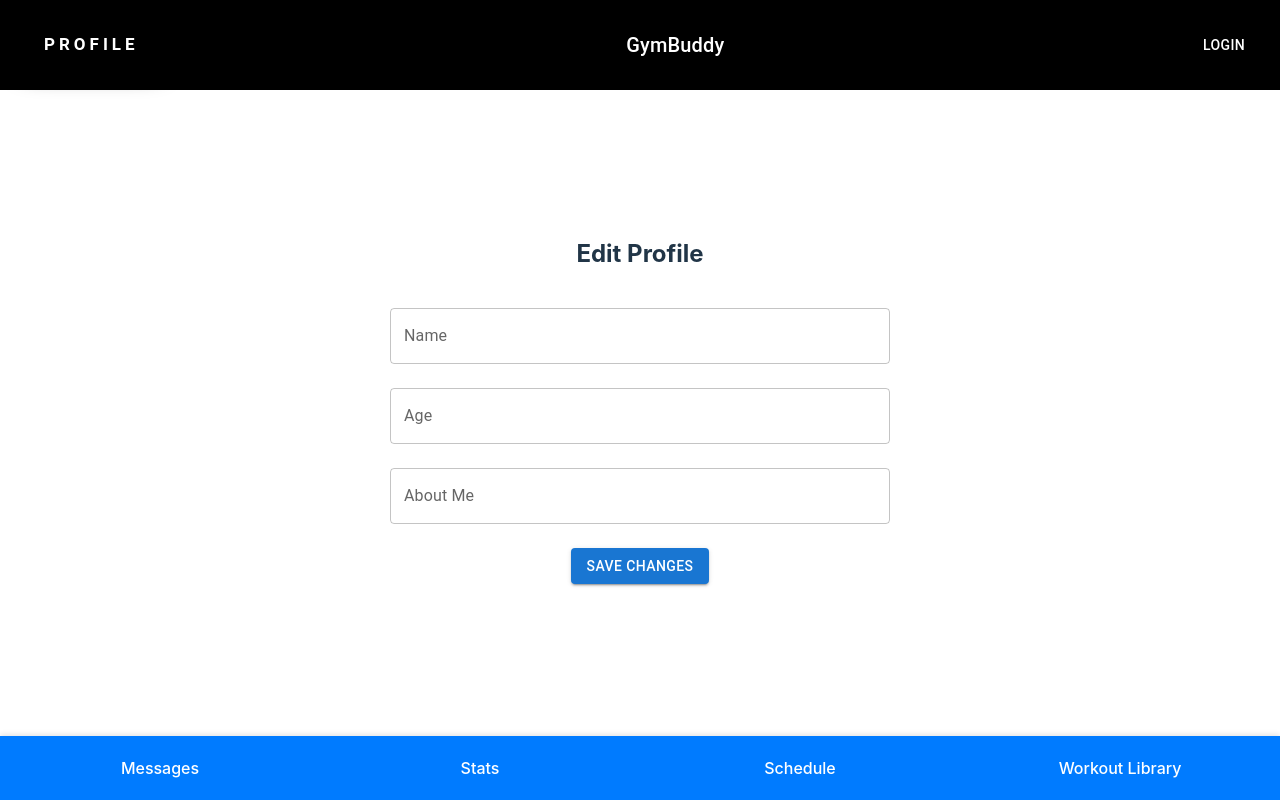
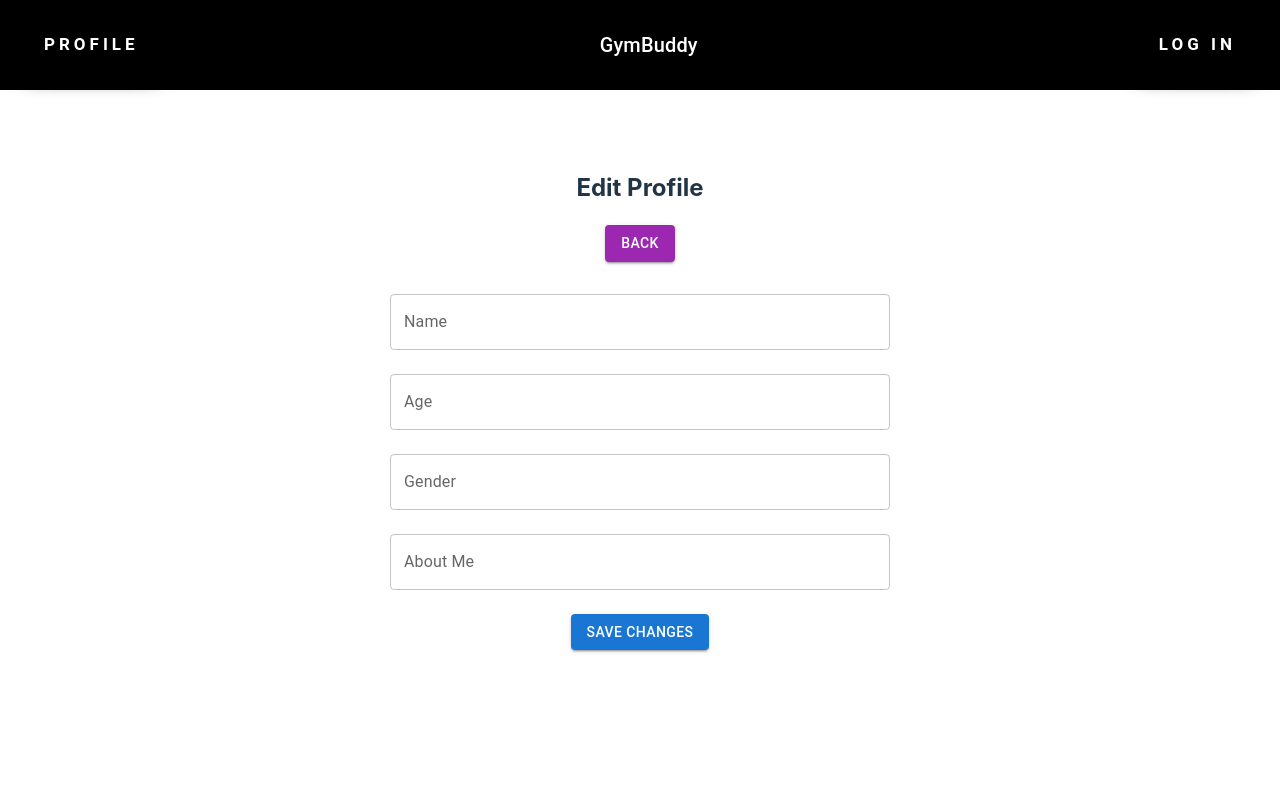
Before and after one commit to YashMadan28/gymbuddy, a React (Vite) app in the folder GymBuddy/: page /profile in a window 1280 px wide. Built offline with nearby package versions, Linux system fonts and the light colour scheme.

Commit message:
Updated Page routing and Profile page

```diff
--- a/GymBuddy/package.json
+++ b/GymBuddy/package.json
@@ -12,9 +12,11 @@
   "dependencies": {
     "@emotion/react": "^11.14.0",
     "@emotion/styled": "^11.14.0",
+    "@mui/icons-material": "^6.4.5",
     "@mui/material": "^6.4.5",
     "react": "^19.0.0",
-    "react-dom": "^19.0.0"
+    "react-dom": "^19.0.0",
+    "react-router-dom": "^7.2.0"
   },
   "devDependencies": {
     "@eslint/js": "^9.19.0",
--- a/GymBuddy/src/App.jsx
+++ b/GymBuddy/src/App.jsx
@@ -4,7 +4,9 @@ import reactLogo from './assets/react.svg'
 import viteLogo from '/vite.svg'
 import './App.css'
 import AppBar from './AppBar';
+import AppLayout from './AppLayout';
 import Profile from './Profile';
+import MainPage from './MainPage';
 import { Link } from "react-router-dom";
 
 
@@ -12,32 +14,13 @@ function App() {
 
   return (
     <Router>
-      <AppBar/> {AppBar}
+      <AppBar /> {AppBar}
       <Routes>
-        <Route path = "/" element = {
-          <>
-            <div>
-              <a href="https://vite.dev" target="_blank">
-                <img src={viteLogo} className="logo" alt="Vite logo" />
-              </a>
-              <a href="https://react.dev" target="_blank">
-                <img src={reactLogo} className="logo react" alt="React logo" />
-              </a>
-            </div>
-            <h1>
-              Vite + React
-            </h1>
-          </>
-        } />
-        <Route path = "/profile" element = {<Profile />} />
+        <Route element = {<AppLayout />}>
+          <Route path = "/" element = { <MainPage />} />
+          <Route path = "/profile" element = {<Profile />} />
+        </Route>
       </Routes>
-
-      <footer className = "footer">
-        <button>Messages</button>
-        <button>Stats</button>
-        <button>Schedule</button>
-        <button>Workout Library</button>
-      </footer>
     </Router>
   );
 }
--- a/GymBuddy/src/AppBar.jsx
+++ b/GymBuddy/src/AppBar.jsx
@@ -21,7 +21,7 @@ const Header = () => {
         boxShadow: "none",
         }}
     >
-      <Toolbar sx = {{ display: 'flex', justifyContent: 'space-between', paddingTop: '13px'}}>
+      <Toolbar sx = {{ display: 'flex', justifyContent: 'center', paddingTop: '13px'}}>
           <Button
             component = {Link}
             to = "/profile"
@@ -39,22 +39,43 @@ const Header = () => {
               background: 'rgb(0, 0, 0)',
               boxShadow: '0 0 25px rgb(0, 0, 0)',
               '&:hover': {
-                boxShadow: '0 0 5px rgb(0, 140, 255), 00 00px rgb(0, 255, 26), 0 0 50px rgb(0,140,255), 0 0 100px rgb(0,140,255)'
+                boxShadow: '0 0 5px rgb(0, 140, 255), 0 0 0px rgb(0, 255, 26), 0 0 50px rgb(0,140,255), 0 0 100px rgb(0,140,255)'
               },
             }}
-          >
-            Profile
-          </Button>
+          >Profile</Button>
           <Typography
             variant = "h6"
             component = "div"
             sx = {{
-              flexGrow: 1, display: 'flex', justifyContent: 'center'
+              flexGrow: 1,
+              textAlign: 'center',
+              marginLeft: 'auto',
+              marginright: 'auto',
+              display: 'flex',
+              justifyContent: 'center'
             }}
-          >
-              GymBuddy
-          </Typography>
-          <Button color = "inherit">Login</Button>
+          >GymBuddy</Typography>
+          <Button
+            color = "inherit"
+            sx = {{
+              marginRight: 'auto',
+              justifyContent: 'right',
+              padding: '10px 20px',
+              border: 'none',
+              fontSize: '17px',
+              color: '#fff',
+              borderRadius: '7px',
+              letterSpacing: '4px',
+              fontWeight: 700,
+              textTransform: 'uppercase',
+              transition: 'box-shadow 0.5s',
+              background: 'rgb(0, 0, 0)',
+              boxShadow: '0 0 25px rgb(0, 0, 0)',
+              '&:hover': {
+                boxShadow: '0 0 5px rgb(0, 140, 255), 00 00px rgb(0, 255, 26), 0 0 50px rgb(0,140,255), 0 0 100px rgb(0,140,255)'
+              },
+            }}
+          >Log in</Button>
       </Toolbar>
     </AppBar>
   );
--- /dev/null
+++ b/GymBuddy/src/AppLayout.jsx
@@ -0,0 +1,22 @@
+import React from 'react';
+import { Outlet, useLocation } from 'react-router-dom';
+import Footer from './Footer';
+import AppBar from './AppBar'
+
+
+const AppLayout = () => {
+  const location = useLocation();
+
+  // Render the footer only on the main page ("/")
+  const showFooter = location.pathname === '/';
+
+  return (
+    <div>
+      <AppBar /> {AppBar}
+      <Outlet />
+      {showFooter && <Footer />}
+    </div>
+  );
+};
+
+export default AppLayout;
--- /dev/null
+++ b/GymBuddy/src/Footer.jsx
@@ -0,0 +1,15 @@
+import React from 'react';
+import './App.css'
+
+const Footer = () => {
+    return (
+        <footer className = "footer">
+            <button>Messages</button>
+            <button>Stats</button>
+            <button>Schedule</button>
+            <button>Workout Library</button>
+        </footer>
+    );
+};
+
+export default Footer;
--- /dev/null
+++ b/GymBuddy/src/MainPage.jsx
@@ -0,0 +1,13 @@
+import React from 'react';
+import Footer from './Footer';
+
+
+const MainPage = () => {
+  return (
+    <div>
+        <h1>Welcome to the Main Page</h1>
+    </div>
+  );
+};
+
+export default MainPage;
--- a/GymBuddy/src/Profile.jsx
+++ b/GymBuddy/src/Profile.jsx
@@ -1,18 +1,35 @@
 import React, { useState } from 'react';
 import { TextField, Button, Box } from '@mui/material';
+import { useNavigate } from 'react-router-dom';
 
 const Profile = () => {
     const [name, setName] = useState('');
     const [age, setAge] = useState('');
+    const [gender, setGender] = useState('');
     const [about, setAbout] = useState('');
+
+    const navigate = useNavigate();
 
     const handleNameChange = (event) => setName(event.target.value);
     const handleAgeChange = (event) => setAge(event.target.value)
+    const handleGenderChange = (event) => setGender(event.target.value);
     const handleAboutChange = (event) => setAbout(event.target.value)
 
     return (
-        <Box sx = {{ maxWidth: 500, margin: 'auto', padding: 3 }}>
+        <Box sx = {{
+                justifyContent: 'center',
+                maxWidth: 500,
+                margin: 'auto',
+                padding: 3
+            }}>
             <h2>Edit Profile</h2>
+            <Button variant = "contained"
+            color = "secondary"
+            sx = {{ marginBottom: 2}}
+            onClick = {() => navigate('/')}
+            >
+                Back
+            </Button>
             <TextField
                 label = "Name"
                 variant = "outlined"
@@ -20,6 +37,13 @@ const Profile = () => {
                 margin = "normal"
                 value = {name}
                 onChange = {handleNameChange}
+                sx = {{
+                    '& .MuiInputBase-input::placeholder': {
+                        color: 'white',
+                        opacity: 1,
+                    },
+                }}
+                placeholder = "Enter your name"
             />
             <TextField
                 label = "Age"
@@ -28,6 +52,28 @@ const Profile = () => {
                 margin = "normal"
                 value = {age}
                 onChange = {handleAgeChange}
+                sx = {{
+                    '& .MuiInputBase-input::placeholder': {
+                        color: 'white',
+                        opacity: 1,
+                    },
+                }}
+                placeholder = "Enter your age"
+            />
+            <TextField
+                label = "Gender"
+                variant = "outlined"
+                fullWidth
+                margin = "normal"
+                value = {gender}
+                onChange = {handleGenderChange}
+                sx = {{
+                    '& .MuiInputBase-input::placeholder': {
+                        color: 'white',
+                        opacity: 1,
+                    },
+                }}
+                placeholder = "Enter your gender"
             />
             <TextField
                 label = "About Me"
@@ -36,6 +82,13 @@ const Profile = () => {
                 margin = "normal"
                 value = {about}
                 onChange = {handleAboutChange}
+                sx = {{
+                    '& .MuiInputBase-input::placeholder': {
+                        color: 'white',
+                        opacity: 1,
+                    },
+                }}
+                placeholder = "About Me"
             />
             <Button
                 variant = "contained"
```
Also changed, not shown: GymBuddy/src/Header.jsx (+20 -2 lines), GymBuddy/src/Header_Drawer.css (deleted, +0 -25 lines), 1 other file (tests, documents, lock files or other folders).
